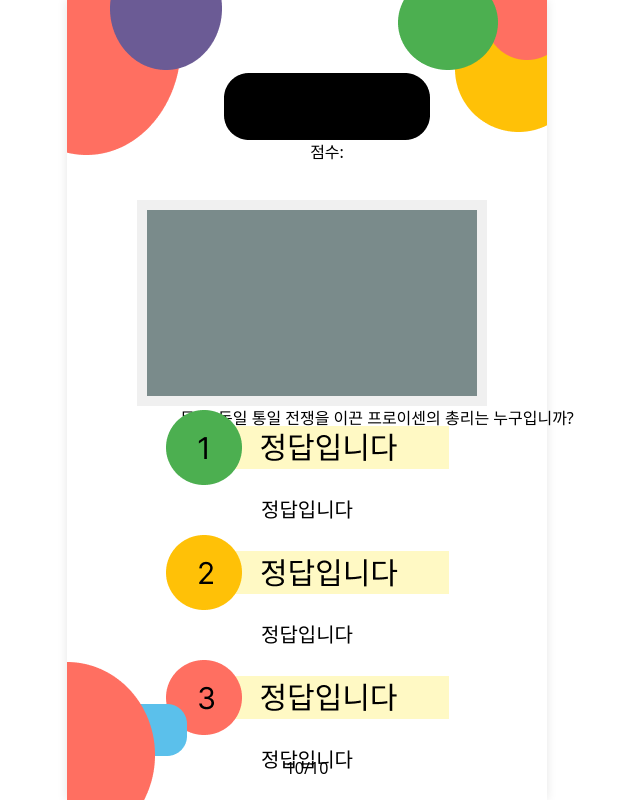
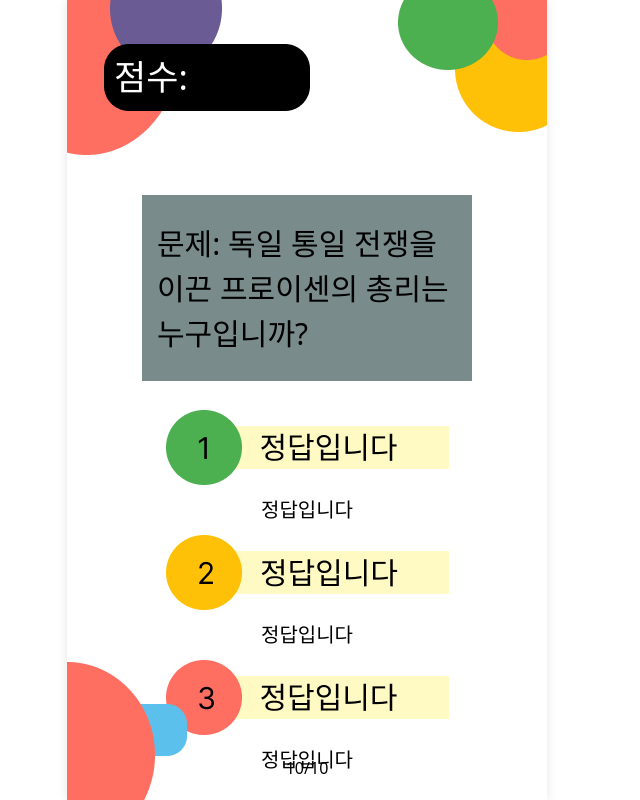
Before and after one commit to SoJungJung/SangSikQuiz, a React (Create React App) app: page /quiz in a window 1280 px wide. Shown: the whole page, without its empty margins (333-973 px from the left). Built offline with nearby package versions, Linux system fonts and the light colour scheme.

Commit message:
240806 session - quiz css

```diff
--- a/src/pages/Quiz/Quiz.js
+++ b/src/pages/Quiz/Quiz.js
@@ -1,15 +1,15 @@
-import React from 'react';
-import styles from './Quiz.module.css';
-import lefttop from './lefttop.png';
-import leftbottom from './leftbottom.png';
-import righttop from './righttop.png';
-import point from './point.png';
-import quiz from './quiz.png';
-import awr1 from './awr1.png';
-import awr2 from './awr2.png';
-import awr3 from './awr3.png';
-import num from './num.png';
-import Layout from '../../Layout';
+import React from "react";
+import styles from "./Quiz.module.css";
+import lefttop from "./lefttop.png";
+import leftbottom from "./leftbottom.png";
+import righttop from "./righttop.png";
+import point from "./point.png";
+import quiz from "./quiz.png";
+import awr1 from "./awr1.png";
+import awr2 from "./awr2.png";
+import awr3 from "./awr3.png";
+import num from "./num.png";
+import Layout from "../../Layout";
 
 const Quiz = () => {
   return (
@@ -18,18 +18,16 @@ const Quiz = () => {
         <div className={styles.topdiv}>
           <img className={styles.lefttop} src={lefttop} alt="Left Top" />
           <img className={styles.righttop} src={righttop} alt="Right Top" />
-                </div>
           <div className={styles.pointShow}>
             <div>
               <img className={styles.point} src={point} alt="point" />
+            </div>
             <div className={styles.pointText}>점수:</div>
           </div>
         </div>
         <div className={styles.quizShow}>
-                    <div>
           <img className={styles.quiz} src={quiz} alt="quiz" />
           <div className={styles.quizText}>문제: 독일 통일 전쟁을 이끈 프로이센의 총리는 누구입니까?</div>
-                    </div>
         </div>
         <div className={styles.answerShow}>
           <div>
--- a/src/pages/Quiz/Quiz.module.css
+++ b/src/pages/Quiz/Quiz.module.css
@@ -7,6 +7,9 @@
 .topdiv {
   position: relative;
   height: 195px;
+  display: flex;
+  justify-content: center;
+  align-items: center;
 }
 
 .lefttop {
@@ -22,12 +25,15 @@
 }
 
 .pointShow {
-    position: absolute;
-    top: 73px;
-    left: 50%;
-    transform: translateX(-50%);
+  position: relative;
+  width: 206px;
+  height: 67px;
+  right: 100px;
+  bottom: 20px;
+  /* left: 50%;
+  transform: translateX(-50%); */
   text-align: center;
-    margin-left: 20px;
+  /* margin-left: 20px; */
 }
 
 .point {
@@ -37,22 +43,38 @@
   font-size: 20px;
 }
 
+.pointText {
+  position: absolute;
+  font-size: 35px;
+  top: 7px;
+  left: 10px;
+
+  color: white;
+}
+
 .quizShow {
-    position: absolute;
-    top: 200px;
+  position: relative;
   width: 100%;
   text-align: center;
-    margin-left: 70px;
+  display: flex;
+  justify-content: center;
+  align-items: center;
 }
 
 .quiz {
   font-family: Inter, sans-serif;
   font-style: normal;
   font-size: 20px;
-    padding: 10px;
+  /* padding: 10px; */
   background-color: #f0f0f0;
 }
 
+.quizText {
+  position: absolute;
+  width: 300px;
+  text-align: left;
+  font-size: 30px;
+}
 .answerShow {
   position: absolute;
   top: 400px;
```
Lines whose indentation alone changed are shown as unchanged.
